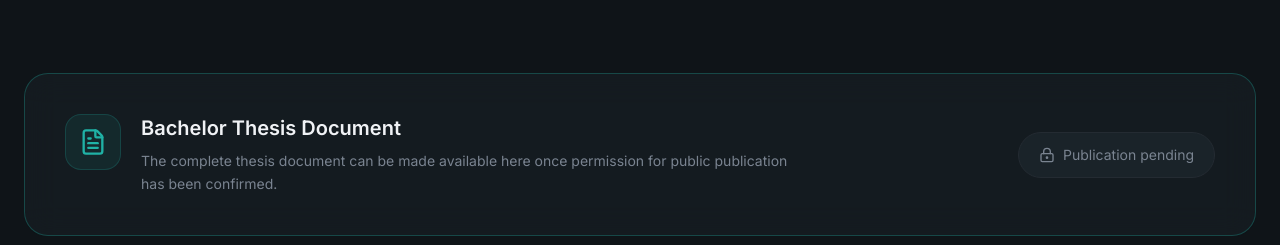
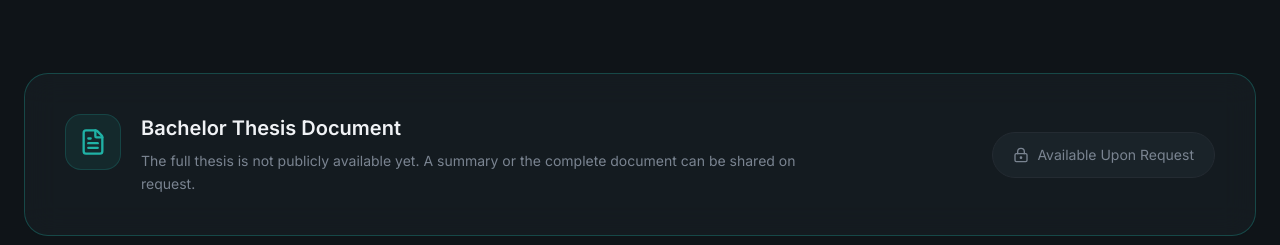
Before and after one commit to Rjsharma95/rajeevsharma-portfolio, a React (Vite) app: page / in a window 1280 px wide. Shown: the part 8280-8525 px from the top of the page. Built offline with nearby package versions, Linux system fonts and the light colour scheme; a web font is replaced by a local one.

Commit message:
bug fixed

```diff
--- a/index.html
+++ b/index.html
@@ -81,6 +81,17 @@
       content="Rajeev Sharma Portfolio"
     />
 
+
+    <meta
+      property="og:image"
+      content="https://rajeev-dev.vercel.app/profile-image.jpg"
+    />
+
+    <meta
+      name="twitter:image"
+      content="https://rajeev-dev.vercel.app/profile-image.jpg"
+    />
+
     <!-- Twitter / Social Preview -->
     <meta
       name="twitter:card"
--- a/src/layout/Footer.jsx
+++ b/src/layout/Footer.jsx
@@ -17,8 +17,9 @@ const footerLinks = [
   { href: "#about", label: "About" },
   { href: "#skills", label: "Skills" },
   { href: "#thesis", label: "Thesis" },
+  { href: "#experience", label: "Experience" },
   { href: "#projects", label: "Projects" },
-  { href: "#experience", label: "Experience" },
+  { href: "#references", label: "References" },
   { href: "#contact", label: "Contact" },
 ]
 
@@ -54,7 +55,7 @@ export const Footer = () => {
               <a
                 key={link.href}
                 href={link.href}
-                className="text-sm text-muted-foreground hover:text-foreground transition-colors"
+                className="inline-flex items-center min-h-11 px-2 text-sm text-muted-foreground hover:text-foreground transition-colors"
               >
                 {link.label}
               </a>
--- a/src/layout/Navbar.jsx
+++ b/src/layout/Navbar.jsx
@@ -114,7 +114,7 @@ export const Navbar = () => {
                 onClick={() =>
                   setIsMobileMenuOpen(false)
                 }
-                className="text-lg text-muted-foreground hover:text-foreground py-2 transition-colors"
+                className="block text-lg text-muted-foreground hover:text-foreground py-3 transition-colors"
               >
                 {link.label}
               </a>
--- a/src/sections/Contact.jsx
+++ b/src/sections/Contact.jsx
@@ -290,6 +290,7 @@ export const Contact = () => {
         <div
           className="
             grid
+            grid-cols-1
             lg:grid-cols-[1.15fr_0.85fr]
             gap-10
             max-w-6xl
@@ -313,6 +314,7 @@ export const Contact = () => {
               animate-fade-in
               animation-delay-300
               h-full
+              min-w-0
             "
           >
 
@@ -563,6 +565,7 @@ export const Contact = () => {
           <div
             className="
               h-full
+              min-w-0
               flex
               flex-col
               gap-6
--- a/src/sections/Projects.jsx
+++ b/src/sections/Projects.jsx
@@ -594,6 +594,7 @@ export const Projects = () => {
                           rel="noopener noreferrer"
                           className="
                             inline-flex
+                            min-h-11
                             items-center
                             gap-2
                             text-sm
@@ -619,6 +620,7 @@ export const Projects = () => {
                           rel="noopener noreferrer"
                           className="
                             inline-flex
+                            min-h-11
                             items-center
                             gap-2
                             text-sm
@@ -644,6 +646,7 @@ export const Projects = () => {
                           rel="noopener noreferrer"
                           className="
                             inline-flex
+                            min-h-11
                             items-center
                             gap-2
                             text-sm
--- a/src/sections/Thesis.jsx
+++ b/src/sections/Thesis.jsx
@@ -1056,8 +1056,8 @@ export const Thesis = () => {
                   max-w-2xl
                 "
               >
-                The complete thesis document can be made available here once
-                permission for public publication has been confirmed.
+                The full thesis is not publicly available yet. A summary or
+                the complete document can be shared on request.
               </p>
 
             </div>
@@ -1112,7 +1112,7 @@ export const Thesis = () => {
             >
               <LockKeyhole className="w-4 h-4" />
 
-              Publication pending
+              Available Upon Request
             </div>
 
           )}
```
Also changed, not shown: 1 other file (tests, documents, lock files or other folders).
